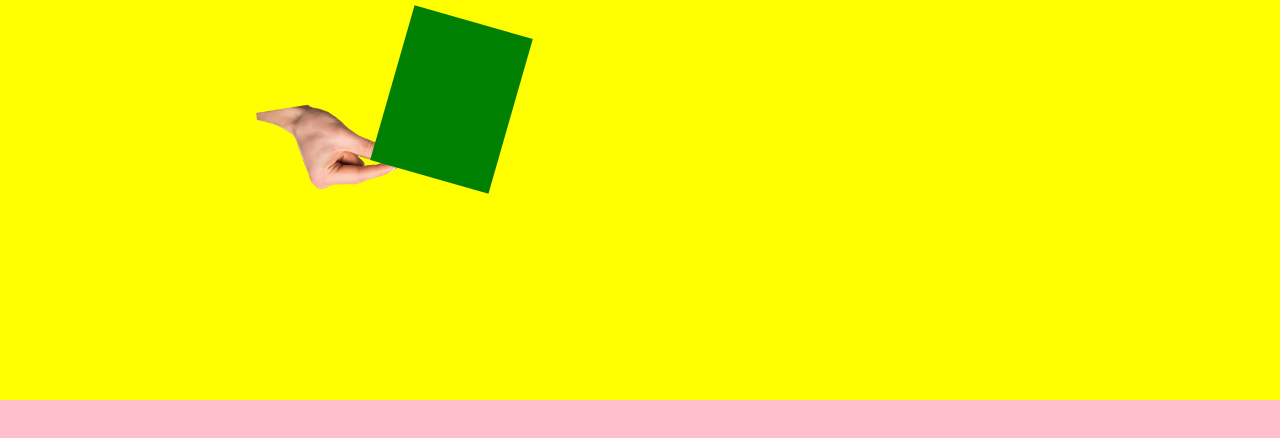
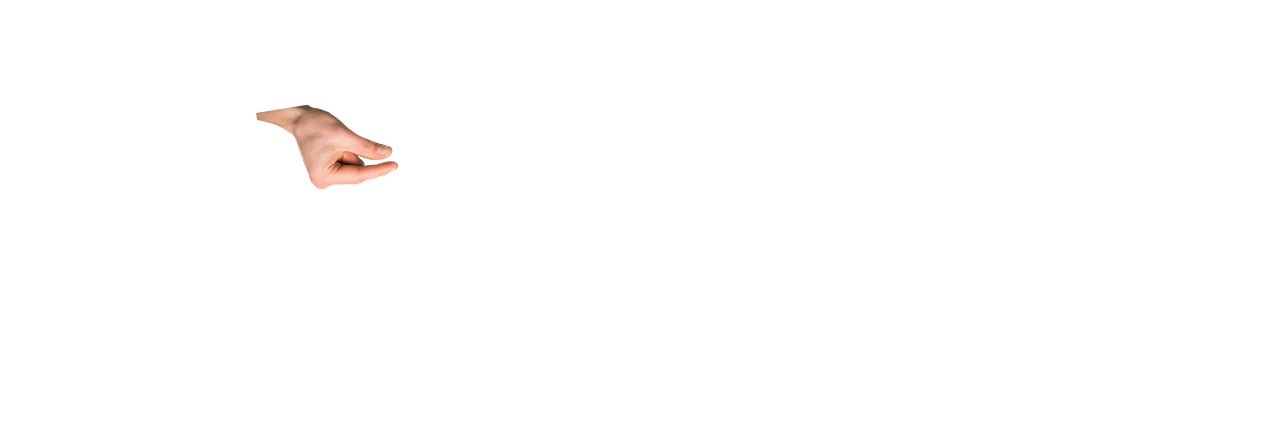
Before and after one commit to di3po/awesome_hands, a plain HTML site: page index.html in a window 1280 px wide. Drawn offline with Linux system fonts and the light colour scheme.

Commit message:
rm bgs color

```diff
--- a/style.css
+++ b/style.css
@@ -8,7 +8,6 @@ body
 {
     width: 100vw;
     height: 100vh;
-    background: green;
     cursor: url('images/hand2.png'), auto;
 }
 
@@ -18,7 +17,6 @@ body
     top: 0;
     width: 100%;
     height: 50%;
-    background: yellow;
     z-index: 1;
 }
 
@@ -27,14 +25,12 @@ body
     display: grid;
     height: 100%;
     width: 30%;
-    background: transparent;
     margin-left: 20%;
     border-bottom-right-radius: 30%;
 }
 
 #finger_1
 {
-    background: green;
     width: 123px;
     height: 161px;
     justify-self: end;
@@ -60,5 +56,4 @@ body
     bottom: 0;
     width: 100%;
     height: 50%;
-    background: pink;
 }
```
